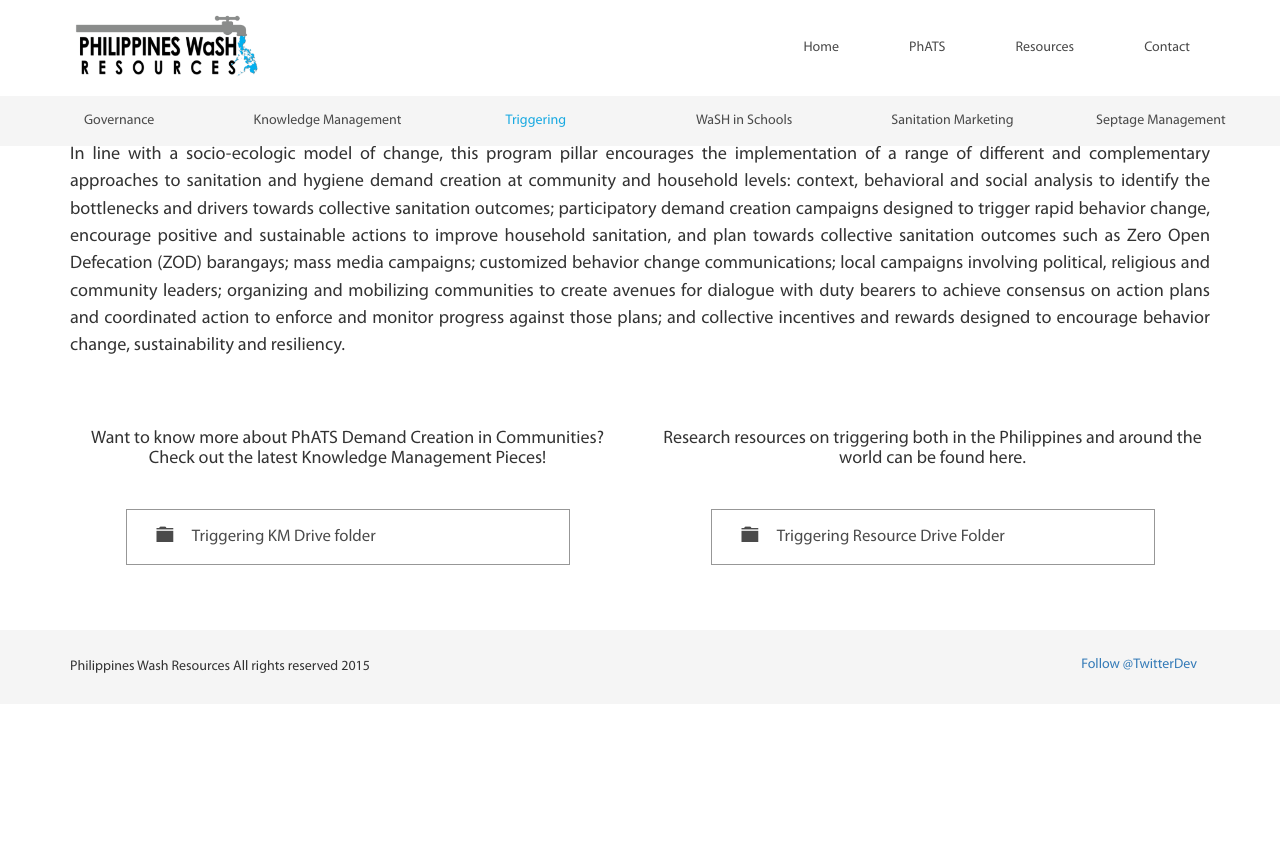
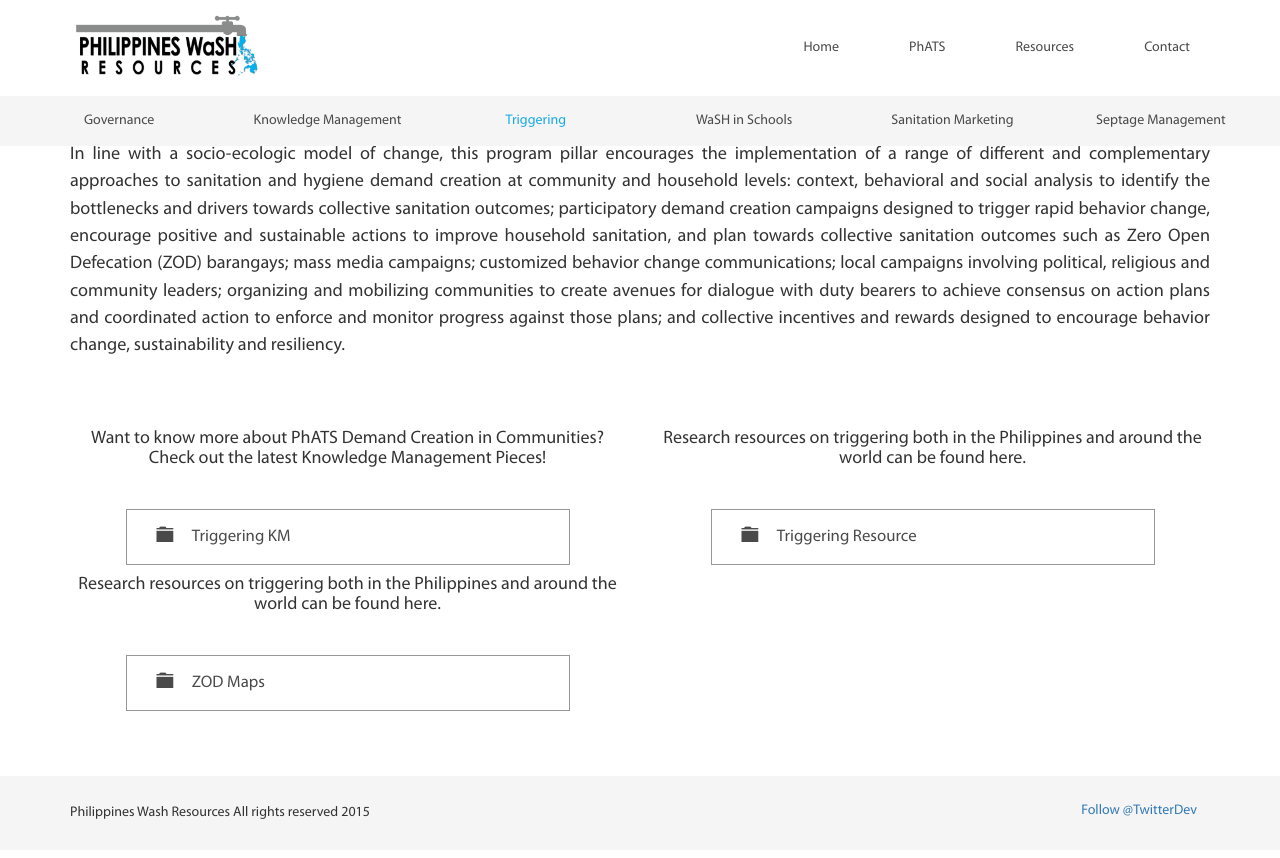
Before and after one commit to phwashresources/phwashresources.github.io, a Jekyll site: the page built from _pillars/demand-creation-in-communities.md, in a window 1280 px wide and 900 px high, scrolled down 1114 px. Shown: the top 858 px of the window. Built offline with Jekyll 4.4.1, drawn with Linux system fonts in a browser that asks for light colours; comment, search, counter and statistics services are not loaded; before the commit the page ends 1868 px from its top, so only the background shows below that.

Commit message:
Sorted phats resources page

```diff
--- a/_pillars/demand-creation-in-communities.md
+++ b/_pillars/demand-creation-in-communities.md
@@ -16,13 +16,17 @@ description: >
    In line with a socio-ecologic model of change, this program pillar encourages the implementation of a range of different and complementary approaches to sanitation and hygiene demand creation at community and household levels: context, behavioral and social analysis to identify the bottlenecks and drivers towards collective sanitation outcomes; participatory demand creation campaigns designed to trigger rapid behavior change, encourage positive and sustainable actions to improve household sanitation, and plan towards collective sanitation outcomes such as Zero Open Defecation (ZOD) barangays; mass media campaigns; customized behavior change communications; local campaigns involving political, religious and community leaders; organizing and mobilizing communities to create avenues for dialogue with duty bearers to achieve consensus on action plans and coordinated action to enforce and monitor progress against those plans; and collective incentives and rewards designed to encourage behavior change, sustainability and resiliency.
 
 projects:
-    - title: Triggering KM Drive folder
+    - title: Triggering KM
       description: Want to know more about PhATS Demand Creation in Communities? Check out the latest Knowledge Management Pieces!
       url: https://goo.gl/F1ycxT
 
-    - title: Triggering Resource Drive Folder
+    - title: Triggering Resource
       description: Research resources on triggering both in the Philippines and around the world can be found here.
       url: https://goo.gl/JOH3bw
+
+    - title: ZOD Maps
+      description: Research resources on triggering both in the Philippines and around the world can be found here.
+      url: https://goo.gl/zLX7lc
 
 svg: >
     <?xml version="1.0" encoding="utf-8"?>
```
Also changed, not shown: _includes/resources/phats.html (+12 -10 lines), _pillars/good-governance.md (+2 -2 lines), _pillars/sanitation-management.md (+2 -2 lines), _pillars/septage-management.md (+2 -2 lines), _pillars/wash-in-schools.md (+2 -2 lines).
